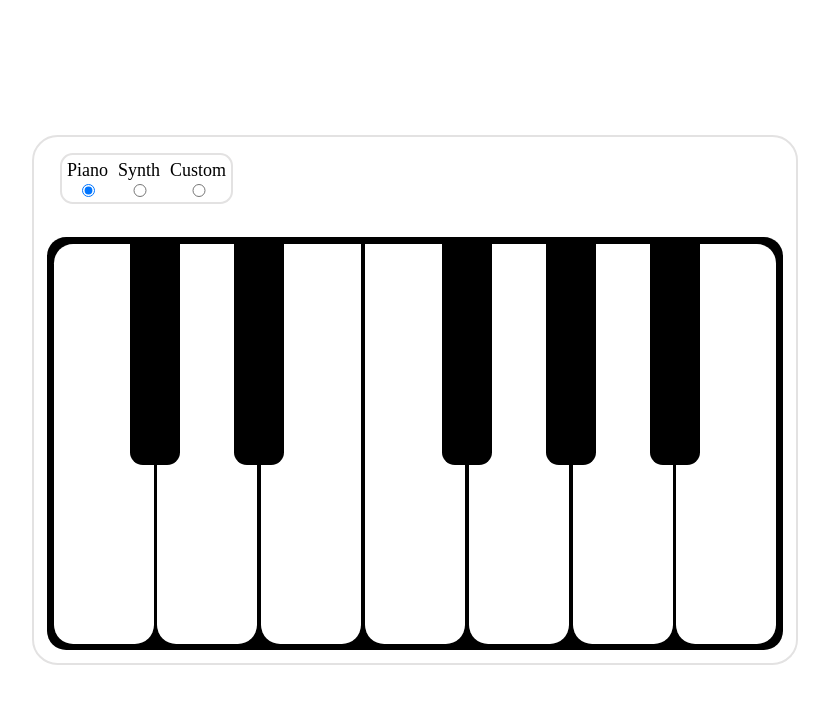
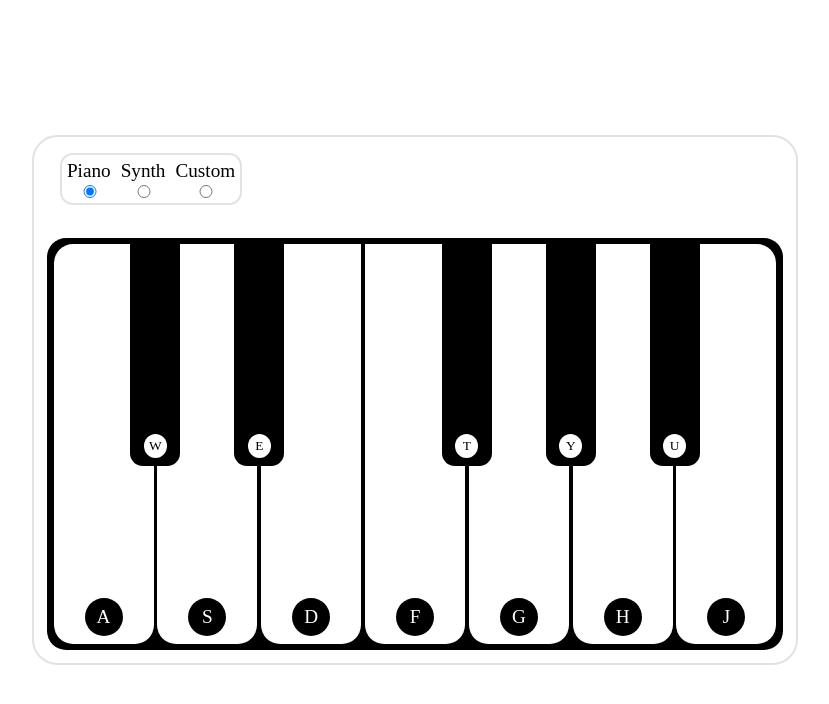
Before and after one commit to andrewfroze/virtual-music-kit, a website built with Vite: page index.html in a window 1280 px wide. Shown: the whole page, without its empty margins (225-1054 px from the left). Built offline with nearby package versions, Linux system fonts and the light colour scheme.

Commit message:
feat: add keyboard interaction

```diff
--- /dev/null
+++ b/src/scripts/keyboard/key.js
@@ -0,0 +1,21 @@
+class Key {
+
+  constructor(code, element = undefined) {
+    this.code = code;
+    this.element = element;
+  }
+
+  setNewKey(newKey) {
+    this.key = newKey;
+  }
+
+  assignNewElement(newElement) {
+    this.element = newElement;
+  }
+
+  getKeyLabel() {
+    return this.code.replace('Key', '').replace('Digit', '');
+  }
+}
+
+export { Key }
--- /dev/null
+++ b/src/scripts/keyboard/keyboard.js
@@ -0,0 +1,52 @@
+import { Key } from "./key";
+
+class Keyboard {
+
+  assignedLightKeys = [
+    new Key('KeyA'),
+    new Key('KeyS'),
+    new Key('KeyD'),
+    new Key('KeyF'),
+    new Key('KeyG'),
+    new Key('KeyH'),
+    new Key('KeyJ'),
+  ];
+
+  assignedDarkKeys = [
+    new Key('KeyW'),
+    new Key('KeyE'),
+    new Key('KeyT'),
+    new Key('KeyY'),
+    new Key('KeyU'),
+  ];
+
+  findAssignedKey(code) {
+    for (const  assignedKey of [...this.assignedLightKeys, ...this.assignedDarkKeys]) {
+      if (assignedKey.code === code) {
+        return assignedKey;
+      }
+    }
+  }
+}
+
+const defaultKeyboard = new Keyboard();
+
+window.addEventListener('keydown', (event) => {
+  if (event.repeat) {
+    return;
+  }
+  const assignedKey = defaultKeyboard.findAssignedKey(event.code);
+  if (assignedKey) {
+    assignedKey.element.dispatchEvent(new MouseEvent('mousedown'));
+    assignedKey.element.classList.add('active');
+  }
+});
+
+window.addEventListener('keyup', (event) => {
+  const assignedKey = defaultKeyboard.findAssignedKey(event.code);
+  if (assignedKey) {
+    assignedKey.element.classList.remove('active');
+  }
+});
+
+export { defaultKeyboard as keyboard }
--- a/src/scripts/main.js
+++ b/src/scripts/main.js
@@ -1,6 +1,7 @@
 import '../styles/main.scss';
 import { Instrument } from './sound/instrument';
 import { PianoMod } from './piano-mod';
+import { keyboard } from './keyboard/keyboard';
 
 const lightKeysCount = 7;
 const pianoMods = [
@@ -77,6 +78,13 @@ for (let i = 0; i < lightKeysCount; i += 1) {
     instrument.playNote(i);
   });
 
+  const assignedKey = keyboard.assignedLightKeys[i];
+  const lightKeyAssignedKeyLabel = document.createElement('label');
+  lightKeyAssignedKeyLabel.className = 'piano__keys-holder__light-key__assigned-key-label';
+  lightKeyAssignedKeyLabel.textContent = assignedKey.getKeyLabel();
+  lightKey.append(lightKeyAssignedKeyLabel);
+  assignedKey.assignNewElement(lightKey);
+
   if (i > 0) {
     if (
       currentDarkKeyInsertedCount <
@@ -93,7 +101,7 @@ for (let i = 0; i < lightKeysCount; i += 1) {
 
       darkKey.addEventListener('mousedown', () => {
         instrument.playNoteBetween(i - 1, i);
-      })
+      });
 
       currentDarkKeyInsertedCount += 1;
     } else {
@@ -105,6 +113,15 @@ for (let i = 0; i < lightKeysCount; i += 1) {
     }
   }
 }
+
+darkKeys.forEach((darkKey, i) => {
+  const assignedKey = keyboard.assignedDarkKeys[i];
+  const darkKeyAssignedKeyLabel = document.createElement('label');
+  darkKeyAssignedKeyLabel.className = 'piano__keys-holder__dark-key__assigned-key-label';
+  darkKeyAssignedKeyLabel.textContent = assignedKey.getKeyLabel();
+  darkKey.append(darkKeyAssignedKeyLabel);
+  assignedKey.assignNewElement(darkKey);
+})
 
 window.addEventListener('resize', () => {
   darkKeys.forEach((darkKey) => {
--- a/src/styles/main.scss
+++ b/src/styles/main.scss
@@ -4,14 +4,18 @@ $piano-border-color: #e3e2e2;
 $piano-light-key-color: #ffffff;
 $piano-light-key-hover-color: #ffffffbd;
 $piano-light-key-active-color: #ffb0b0c5;
+$piano-light-key-assigned-key-background-color: #000000;
+$piano-light-key-assigned-key-text-color: #ffffff;
 $piano-dark-key-color: #000000;
 $piano-dark-key-hover-color: #424242;
 $piano-dark-key-active-color: #001076;
+$piano-dark-key-assigned-key-background-color: #ffffff;
+$piano-dark-key-assigned-key-text-color: #000000;
 
 $piano-keys-holder-color: #000000;
 
 html {
-  font-size: 18px;
+  font-size: 1.5vw;
 }
 
 body {
@@ -99,11 +103,15 @@ body {
   background-color: $piano-light-key-color;
   border-bottom-left-radius: 1.5vw;
   border-bottom-right-radius: 1.5vw;
+  display: flex;
+  justify-content: center;
+  align-items: flex-end;
 
   &:hover {
     background-color: $piano-light-key-hover-color;
   }
 
+  &.active,
   &:active {
     background-color: $piano-light-key-active-color;
   }
@@ -127,12 +135,39 @@ body {
   border-bottom-right-radius: 1vw;
   margin-top: .5vh;
   transform: translateX(-50%);
+  display: flex;
+  justify-content: center;
+  align-items: flex-end;
 
   &:hover {
     background-color: $piano-dark-key-hover-color;
   }
 
+  &.active,
   &:active {
     background-color: $piano-dark-key-active-color;
   }
 }
+
+.piano__keys-holder__dark-key__assigned-key-label,
+.piano__keys-holder__light-key__assigned-key-label {
+  width: 30%;
+  aspect-ratio: 1 / 1;
+  padding: 4px;
+  border-radius: 50%;
+  margin-bottom: 1vh;
+  text-align: center;
+  align-content: center;
+}
+
+.piano__keys-holder__light-key__assigned-key-label {
+  font-size: 100%;
+  color: $piano-light-key-assigned-key-text-color;
+  background-color: $piano-light-key-assigned-key-background-color;
+}
+
+.piano__keys-holder__dark-key__assigned-key-label {
+  font-size: 70%;
+  color: $piano-dark-key-assigned-key-text-color;
+  background-color: $piano-dark-key-assigned-key-background-color;
+}
```
